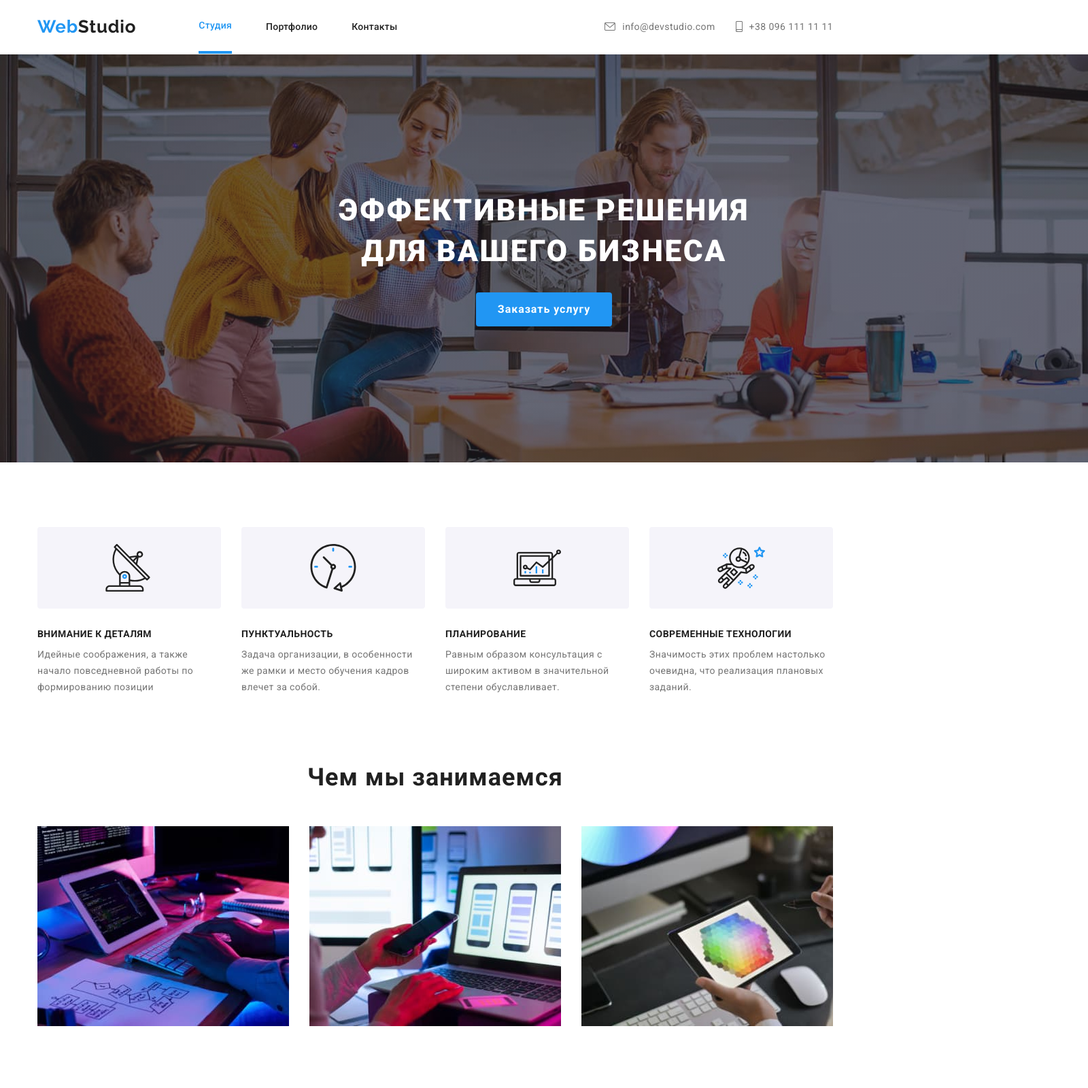
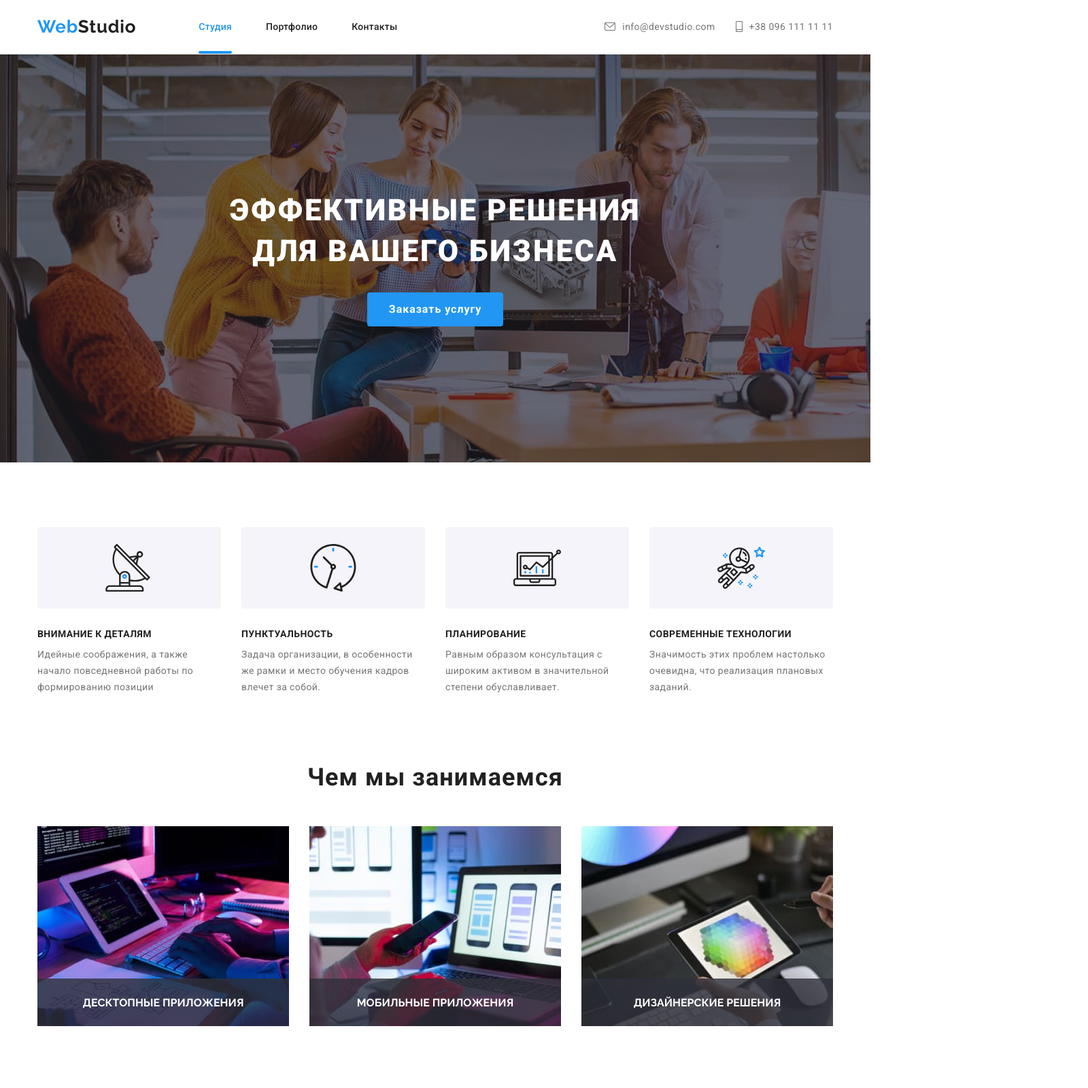
Before and after one commit to jekvodogrei/goit-markup-hw-05, a plain HTML site: page index.html in a window 1280 px wide. Shown: the top 1600 px of the page at 68% size, 1600 px wide, since content can reach past the window. Drawn offline with nearby package versions, Linux system fonts and the light colour scheme.

Commit message:
пересдача дз

```diff
--- a/css/styles.css
+++ b/css/styles.css
@@ -136,7 +136,7 @@ body {
   display: flex;
   align-items: center;
   flex-direction: column;
-  width: 1600px;
+  width: auto;
   background-color: var(--hero-bg);
   background-image: linear-gradient(rgba(47, 48, 58, 0.4), rgba(47, 48, 58, 0.4)),
     url(../images/banner.jpg);
@@ -206,17 +206,18 @@ body {
 .menu-link.current {
   color: var(--accent-color);
   background-image: url();
+  position: relative;
 }
 
 .menu-link.current::after {
   content: '';
   display: block;
-  width: auto;
+  width: 100%;
   height: 4px;
   background-color: var(--accent-color);
-  position: relative;
-  top: 28px;
-  left: auto;
+  position: absolute;
+  top: 44px;
+  border-radius: 4px;
 }
 
 .mail-link,
@@ -476,6 +477,26 @@ body {
   justify-content: space-between;
 }
 
+.decoration-box {
+  position: absolute;
+  width: 370px;
+  height: 70px;
+  background: rgba(47, 48, 58, 0.8);
+  padding-left: 24px;
+  padding-top: 64px;
+  padding-right: 24px;
+  padding-bottom: auto;
+  transform: translateY(-100%);
+}
+
+.text-decoration-box {
+  font-family: var(--secondary-font);
+  text-align: center;
+  color: var(--secondary-color);
+  transform: translateY(-200%);
+  text-transform: uppercase;
+}
+
 /* end services */
 
 /* our-team */
@@ -676,7 +697,7 @@ body {
   opacity: 1;
   visibility: visible;
   pointer-events: auto;
-  transition: opacity 500ms linear, visibility 500ms linear;
+  transition: opacity 250ms linear, visibility 250ms linear;
 }
 .modal {
   position: absolute;
@@ -730,7 +751,8 @@ body {
   margin-bottom: 50px;
 }
 
-.button-portfolio {
+.button-portfolio:hover,
+.button-portfolio:focus {
   box-shadow: 0px 3px 1px rgba(0, 0, 0, 0.1), 0px 1px 2px rgba(0, 0, 0, 0.08),
     0px 2px 2px rgba(0, 0, 0, 0.12);
   border-radius: 4px;
@@ -804,7 +826,7 @@ body {
   padding-top: 64px;
   padding-right: 24px;
   padding-bottom: auto;
-  transform: translateY(-100%);
+  transform: translateY(100%);
   transition: transform 250ms linear;
 }
 
--- a/index.html
+++ b/index.html
@@ -116,11 +116,15 @@
         <ul class="list us-services">
           <li class="container-services">
             <img src="./images/img.jpg" alt="Пишет разметку страниц" width="370" height="294" />
+            <div class="decoration-box"><p class="text-decoration-box">Десктопные приложения</p></div>
           </li>
           <li class="container-services">
-            <img  src="./images/img_2.jpg"  alt="Разрабатывает программу под андроид"  width="370" height="294"/></li>
+            <img  src="./images/img_2.jpg"  alt="Разрабатывает программу под андроид"  width="370" height="294"/>
+            <div class="decoration-box"><p class="text-decoration-box">Мобильные приложения</p></div>
+          </li>
           <li class="container-services">
             <img src="./images/img_3.jpg" alt="Подбирает цвет" width="370" height="294" />
+            <div class="decoration-box"><p class="text-decoration-box">Дизайнерские решения</p></div>
           </li>
         </ul>
       </div>
```
Also changed, not shown: images/astronaut 1.svg (deleted), images/diagram 1.svg (deleted).
